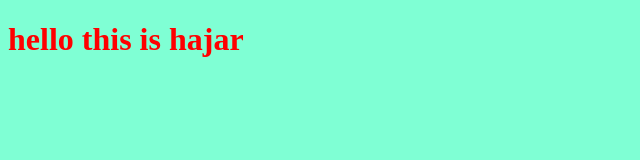
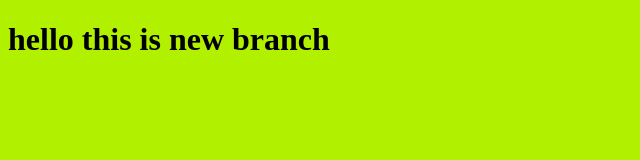
Before and after one commit to hajarternaty-netizen/myproject, a plain HTML site: page index.html in a window 1280 px wide. Shown: the whole page, without its empty margins (0-640 px from the left). Drawn offline with Linux system fonts and the light colour scheme.

Commit message:
Changing style for the titlt

```diff
--- a/index.html
+++ b/index.html
@@ -7,7 +7,7 @@
     <link rel="stylesheet" href="style.css"/>
 </head>
 <body>
-    <h1>hello this is hajar</h1>
+    <h1>hello this is new branch</h1>
    <script src="app.js"></script>
 </body>
 </html>
--- a/style.css
+++ b/style.css
@@ -1,6 +1,6 @@
 h1{
-    color: red;
+    color: black;
 }
 body{
-    background-color: aquamarine;
+    background-color: rgb(177, 241, 0);
 }
```
